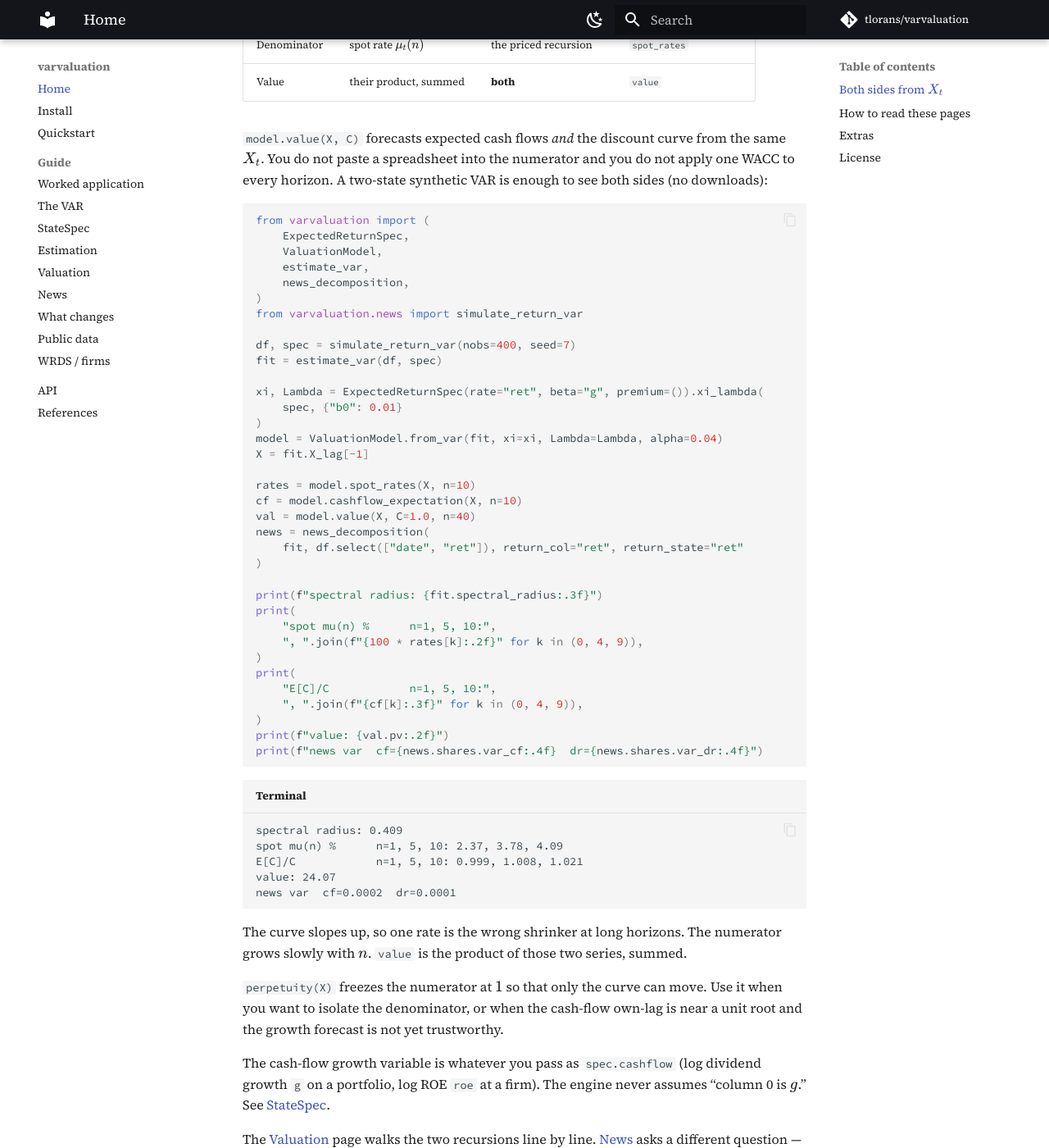
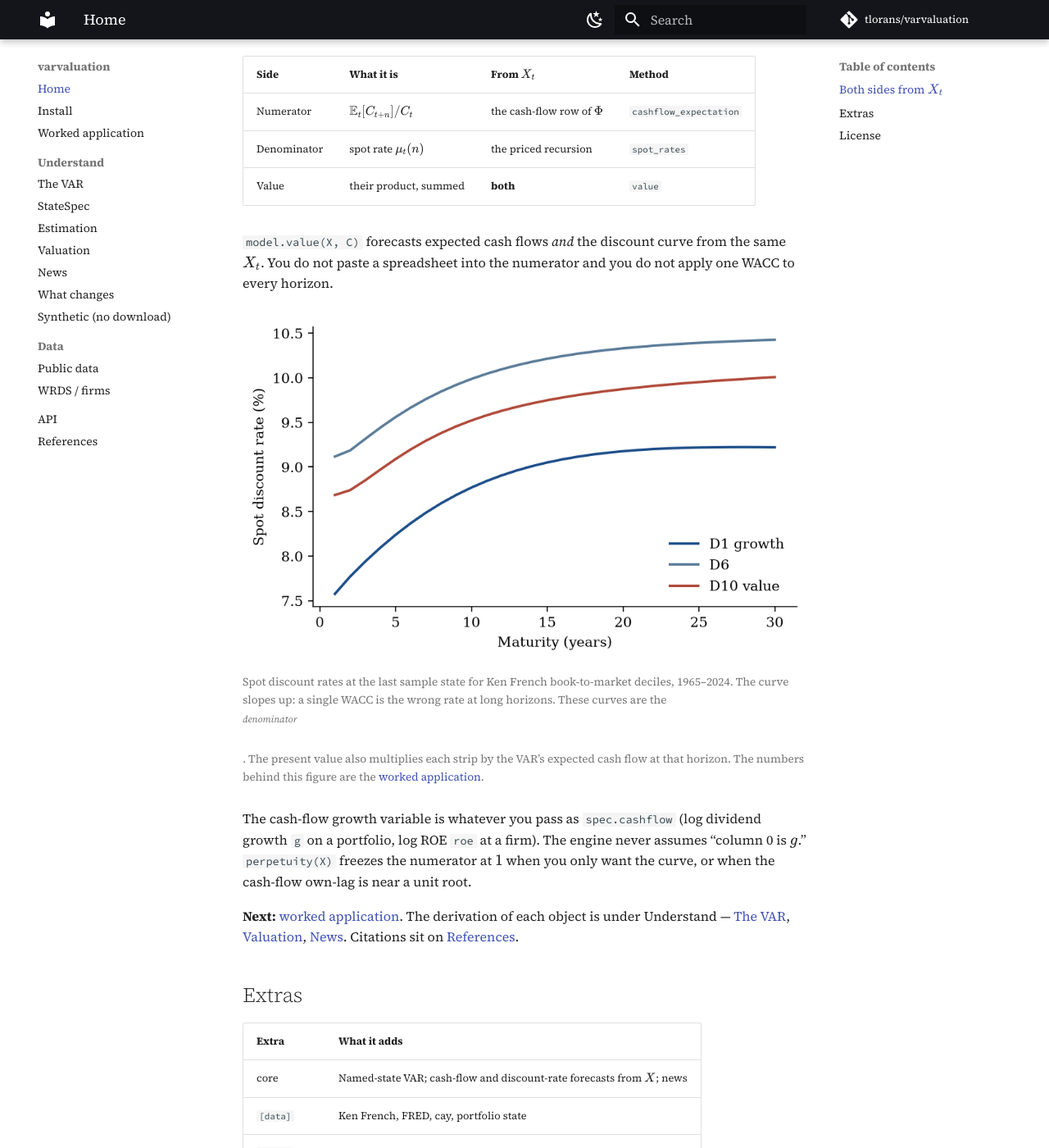
Before and after one commit to tlorans/varvaluation, an MkDocs documentation site: the page built from docs/index.md, in a window 1280 px wide and 1400 px high, scrolled down 1185 px. Shown: the whole window at 82% size. Built offline with MkDocs 1.6.1 and Material for MkDocs 9.7.7, drawn with Linux system fonts in a browser that asks for light colours; comment, search, counter and statistics services are not loaded; some of the changed text lies outside the part shown.

Commit message:
docs: put the worked application before the theory
Nav is now Home, Install, Worked application, then Understand. The homepage and install page send the reader to the real-data steps first; the VAR pages are the why afterwards.

````diff
--- a/docs/index.md
+++ b/docs/index.md
@@ -3,6 +3,14 @@
 A valuation is a sum of future cash flows, each shrunk to today. Two things
 enter every term: **what you expect to receive**, and **the rate at which you
 shrink it**. Call the first the *numerator* and the second the *denominator*.
+Both come from one VAR of the same state $X_t$.
+
+**Read in this order.** [Install](install.md), then the
+[worked application](guide/walkthrough.md): seven steps on Ken French,
+FRED, and WRDS, with the terminal at each step. Come back here, or
+open [Understand](guide/system.md), when you want the why.
+
+---
 
 The textbook DCF writes
 
@@ -44,88 +52,21 @@ rates. Under a Gaussian VAR those expectations have closed forms.
 
 `model.value(X, C)` forecasts expected cash flows *and* the discount curve
 from the same $X_t$. You do not paste a spreadsheet into the numerator and
-you do not apply one WACC to every horizon. A two-state synthetic VAR is
-enough to see both sides (no downloads):
+you do not apply one WACC to every horizon.
 
-```python
-from varvaluation import (
-    ExpectedReturnSpec,
-    ValuationModel,
-    estimate_var,
-    news_decomposition,
-)
-from varvaluation.news import simulate_return_var
-
-df, spec = simulate_return_var(nobs=400, seed=7)
-fit = estimate_var(df, spec)
-
-xi, Lambda = ExpectedReturnSpec(rate="ret", beta="g", premium=()).xi_lambda(
-    spec, {"b0": 0.01}
-)
-model = ValuationModel.from_var(fit, xi=xi, Lambda=Lambda, alpha=0.04)
-X = fit.X_lag[-1]
-
-rates = model.spot_rates(X, n=10)
-cf = model.cashflow_expectation(X, n=10)
-val = model.value(X, C=1.0, n=40)
-news = news_decomposition(
-    fit, df.select(["date", "ret"]), return_col="ret", return_state="ret"
-)
-
-print(f"spectral radius: {fit.spectral_radius:.3f}")
-print(
-    "spot mu(n) %      n=1, 5, 10:",
-    ", ".join(f"{100 * rates[k]:.2f}" for k in (0, 4, 9)),
-)
-print(
-    "E[C]/C            n=1, 5, 10:",
-    ", ".join(f"{cf[k]:.3f}" for k in (0, 4, 9)),
-)
-print(f"value: {val.pv:.2f}")
-print(f"news var  cf={news.shares.var_cf:.4f}  dr={news.shares.var_dr:.4f}")
-```
-
-``` text title="Terminal"
-spectral radius: 0.409
-spot mu(n) %      n=1, 5, 10: 2.37, 3.78, 4.09
-E[C]/C            n=1, 5, 10: 0.999, 1.008, 1.021
-value: 24.07
-news var  cf=0.0002  dr=0.0001
-```
-
-The curve slopes up, so one rate is the wrong shrinker at long horizons.
-The numerator grows slowly with $n$. `value` is the product of those two
-series, summed.
-
-`perpetuity(X)` freezes the numerator at $1$ so that only the curve can
-move. Use it when you want to isolate the denominator, or when the
-cash-flow own-lag is near a unit root and the growth forecast is not yet
-trustworthy.
+![Spot discount curves for BE/ME deciles](assets/figures/spot_curves.png)
+<p class="figure-caption">Spot discount rates at the last sample state for Ken French book-to-market deciles, 1965–2024. The curve slopes up: a single WACC is the wrong rate at long horizons. These curves are the <em>denominator</em>. The present value also multiplies each strip by the VAR’s expected cash flow at that horizon. The numbers behind this figure are the <a href="guide/walkthrough.md">worked application</a>.</p>
 
 The cash-flow growth variable is whatever you pass as `spec.cashflow`
 (log dividend growth `g` on a portfolio, log ROE `roe` at a firm). The
-engine never assumes “column 0 is $g$.” See [StateSpec](guide/spec.md).
+engine never assumes “column 0 is $g$.” `perpetuity(X)` freezes the
+numerator at $1$ when you only want the curve, or when the cash-flow
+own-lag is near a unit root.
 
-The [Valuation](guide/valuation.md) page walks the two recursions line by
-line. [News](guide/news.md) asks a different question — what moved last
-period’s unexpected return — of the **same** fitted VAR.
-
-![Spot discount curves for BE/ME deciles](assets/figures/spot_curves.png)
-<p class="figure-caption">Spot discount rates at the last sample state for Ken French book-to-market deciles, 1965–2024. The curve slopes up: a single WACC is the wrong rate at long horizons. These curves are the <em>denominator</em>. The present value multiplies each strip by the VAR’s expected cash flow at that horizon.</p>
-
-## How to read these pages
-
-| Page | What it is |
-|---|---|
-| [Worked application](guide/walkthrough.md) | Seven steps on Ken French, FRED, and WRDS, with the terminal output |
-| [The VAR](guide/system.md) | What a VAR is, why one system, how the joint distribution enters the price |
-| [StateSpec](guide/spec.md) | How names bind to positions, and where those names come from |
-| [Estimation](guide/estimate.md) | Five stages from raw series to $(\Phi,c,\Sigma)$ |
-| [Valuation](guide/valuation.md) | The two recursions, the curve, Gordon as the degenerate case |
-| [News](guide/news.md) | What moved last period’s unexpected return |
-| [What changes](guide/practice.md) | Side-by-side with a textbook DCF, and the honest caveat |
-
-Citations sit on [References](references.md).
+**Next:** [worked application](guide/walkthrough.md). The derivation of
+each object is under Understand — [The VAR](guide/system.md),
+[Valuation](guide/valuation.md), [News](guide/news.md). Citations sit
+on [References](references.md).
 
 ## Extras
 
--- a/docs/quickstart.md
+++ b/docs/quickstart.md
@@ -1,9 +1,9 @@
-# Quickstart
+# Synthetic (no download)
 
-## From a prepared state frame
-
-Expected cash flows and the discount curve come from the same $X_t$.
-This is [`examples/quickstart.py`](https://github.com/tlorans/varvaluation/blob/main/examples/quickstart.py):
+The real recipe is the [worked application](guide/walkthrough.md).
+This page is only the two-state toy, if you want to see both sides
+print without Ken French or WRDS.
+[`examples/quickstart.py`](https://github.com/tlorans/varvaluation/blob/main/examples/quickstart.py):
 
 ```python
 from varvaluation import (
@@ -65,22 +65,4 @@ CF news ≈ 0.
 
 ## On real data
 
-The synthetic snippet above is only to see the two sides print. The
-full recipe — Ken French BE/ME deciles, FRED macro, a WRDS firm window,
-and the terminal at each step — is the
-[worked application](guide/walkthrough.md).
-
-```text
-uv add "varvaluation[data]"
-uv run python examples/walkthrough.py
-```
-
-## Read next
-
-| Page | Why |
-|---|---|
-| [Worked application](guide/walkthrough.md) | Seven steps on Ken French, FRED, and WRDS |
-| [The VAR](guide/system.md) | Why one system, and how the joint distribution enters the price |
-| [Estimation](guide/estimate.md) | How $(\Phi,c,\Sigma)$ are measured |
-| [Valuation](guide/valuation.md) | The two recursions, line by line |
-| [What changes](guide/practice.md) | Side-by-side with a textbook DCF |
+Go to the [worked application](guide/walkthrough.md).
--- a/mkdocs.yml
+++ b/mkdocs.yml
@@ -33,15 +33,16 @@ theme:
 nav:
   - Home: index.md
   - Install: install.md
-  - Quickstart: quickstart.md
-  - Guide:
-      - Worked application: guide/walkthrough.md
+  - Worked application: guide/walkthrough.md
+  - Understand:
       - The VAR: guide/system.md
       - StateSpec: guide/spec.md
       - Estimation: guide/estimate.md
       - Valuation: guide/valuation.md
       - News: guide/news.md
       - What changes: guide/practice.md
+      - Synthetic (no download): quickstart.md
+  - Data:
       - Public data: guide/data.md
       - WRDS / firms: guide/wrds.md
   - API: api.md
````
Also changed, not shown: README.md (+4 -0 lines), docs/guide/system.md (+3 -0 lines), docs/guide/walkthrough.md (+19 -6 lines), docs/install.md (+4 -1 lines).
